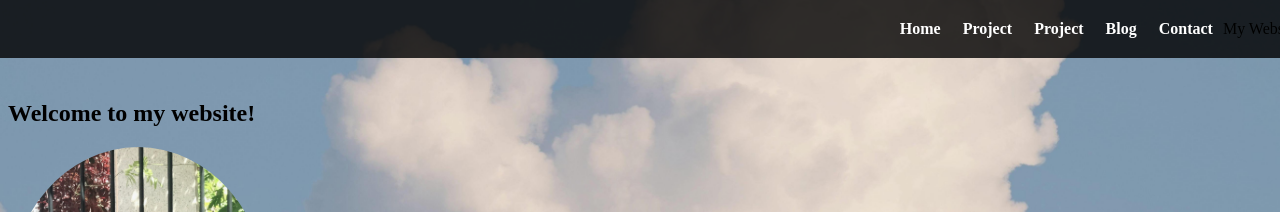
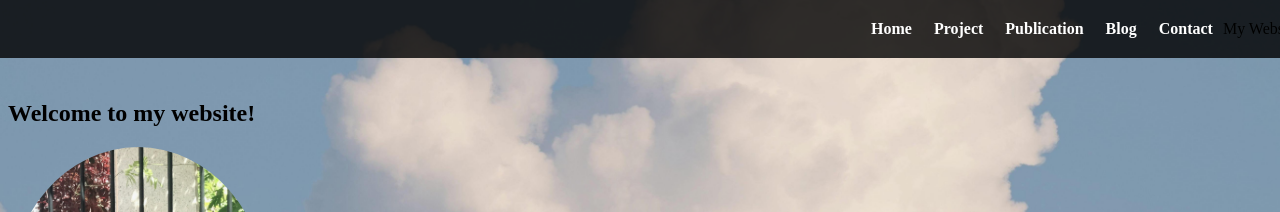
Before and after one commit to miaozhang2025/miaozhang2025.github.io, a Jekyll site: the page built from index.md, in a window 1280 px wide. Shown: the top 212 px of the page. Built offline with Jekyll 4.4.1, drawn with Linux system fonts in a browser that asks for light colours.

Commit message:
Update default.html

```diff
--- a/_layouts/default.html
+++ b/_layouts/default.html
@@ -12,7 +12,7 @@
       <ul>
         <li><a href="{{ "/" | relative_url }}">Home</a></li>
         <li><a href="{{ "/project" | relative_url }}">Project</a></li>
-        <li><a href="{{ "/publication" | relative_url }}">Project</a></li>
+        <li><a href="{{ "/publication" | relative_url }}">Publication</a></li>
         <li><a href="{{ "/blog" | relative_url }}">Blog</a></li>
         <li><a href="{{ "/contact" | relative_url }}">Contact</a></li>
       </ul>
```
